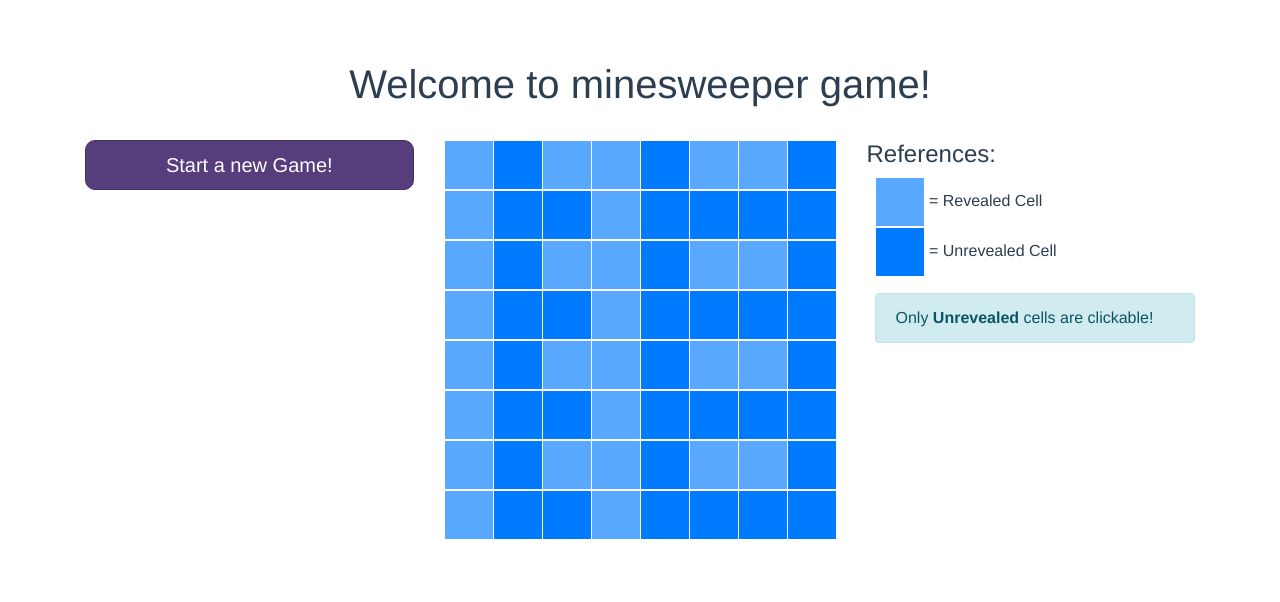
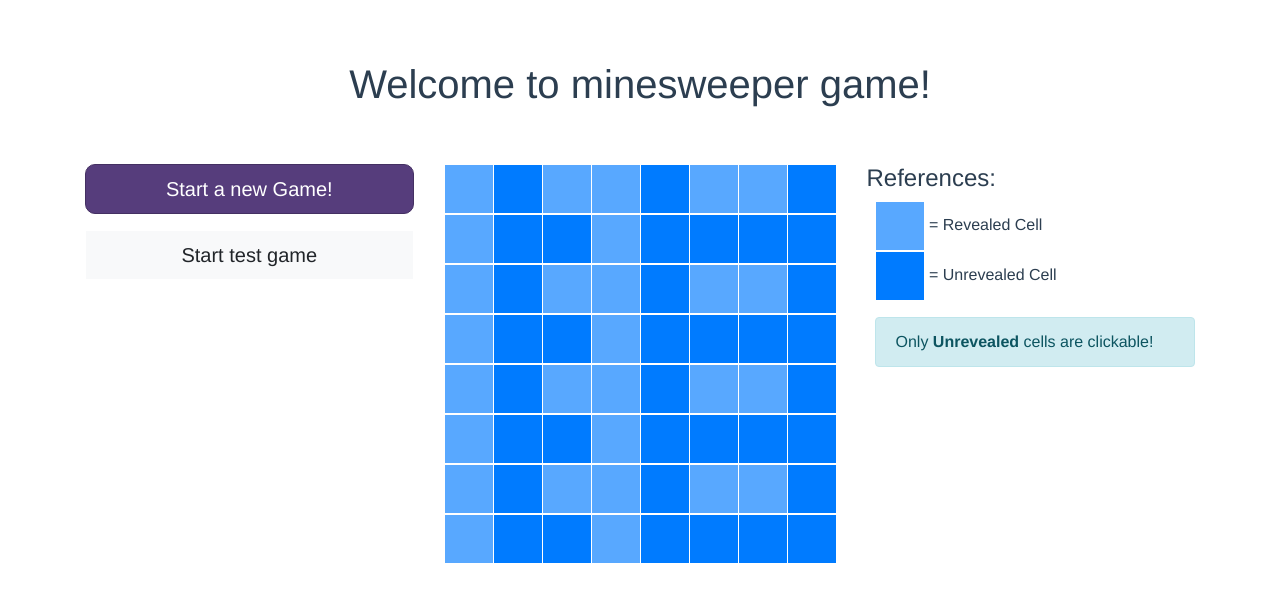
Before and after one commit to xpitr256/minesweeper-front-end, a Vue app: page / in a window 1280 px wide. Shown: the top 602 px of the page. Built offline with nearby package versions, Linux system fonts and the light colour scheme.

Commit message:
Created Header, Menu and References components.

```diff
--- a/src/App.vue
+++ b/src/App.vue
@@ -1,56 +1,36 @@
 <template>
-  <div id="app">
 
-    <div class="container">
+  <div id="app" class="container">
 
-      <div class="row text-center mb-4">
-        <div class="col-12">
-          <h1>Welcome to minesweeper game!</h1>
-        </div>
-      </div>
+      <Header />
 
       <div class="row">
 
-        <div class="col text-center">
-          <button type="button" class="btn btn-secondary btn-lg btn-block">Start a new Game!</button>
-        </div>
+        <Menu />
 
-        <div class="col text-center">
-          <Board />
-        </div>
+        <Board />
 
-        <div class="col">
-
-          <h4>References:</h4>
-
-          <div class="ml-2">
-
-            <button type="button" class="btn btn-primary" disabled></button> = Revealed Cell
-            <br/>
-            <button type="button" class="btn btn-primary"></button> = Unrevealed Cell
-
-            <div class="alert alert-info mt-3" role="alert">
-              Only <strong>Unrevealed</strong> cells are clickable!
-            </div>
-          </div>
-        </div>
-
-
-
+        <References />
 
       </div>
-    </div>
 
   </div>
+
 </template>
 
 <script>
+import Header from './components/Header.vue'
+import Menu from './components/Menu.vue'
 import Board from './components/Board.vue'
+import References from './components/References.vue'
 
 export default {
   name: 'app',
   components: {
-    Board
+    Header,
+    Menu,
+    Board,
+    References
   }
 }
 </script>
--- a/src/components/Board.vue
+++ b/src/components/Board.vue
@@ -1,7 +1,5 @@
 <template>
-  <div class="hello">
-
-
+  <div class="col text-center">
     <div class="btn-group" role="group" aria-label="Basic example">
       <button type="button" class="btn btn-primary" disabled></button>
       <button type="button" class="btn btn-primary"></button>
--- /dev/null
+++ b/src/components/Header.vue
@@ -0,0 +1,17 @@
+<template>
+    <div class="row text-center mb-5">
+        <div class="col">
+            <h1>Welcome to minesweeper game!</h1>
+        </div>
+    </div>
+</template>
+
+<script>
+  export default {
+    name: "Header"
+  }
+</script>
+
+<style scoped>
+
+</style>
--- /dev/null
+++ b/src/components/Menu.vue
@@ -0,0 +1,16 @@
+<template>
+    <div class="col text-center">
+        <button type="button" class="btn btn-secondary btn-lg btn-block">Start a new Game!</button>
+        <button type="button" class="btn btn-light btn-lg btn-block mt-3">Start test game</button>
+    </div>
+</template>
+
+<script>
+  export default {
+    name: "Menu"
+  }
+</script>
+
+<style scoped>
+
+</style>
--- /dev/null
+++ b/src/components/References.vue
@@ -0,0 +1,27 @@
+<template>
+    <div class="col">
+
+        <h4>References:</h4>
+
+        <div class="ml-2">
+
+            <button type="button" class="btn btn-primary" disabled></button> = Revealed Cell
+            <br/>
+            <button type="button" class="btn btn-primary"></button> = Unrevealed Cell
+
+            <div class="alert alert-info mt-3" role="alert">
+                Only <strong>Unrevealed</strong> cells are clickable!
+            </div>
+        </div>
+    </div>
+</template>
+
+<script>
+  export default {
+    name: "References"
+  }
+</script>
+
+<style scoped>
+
+</style>
```
